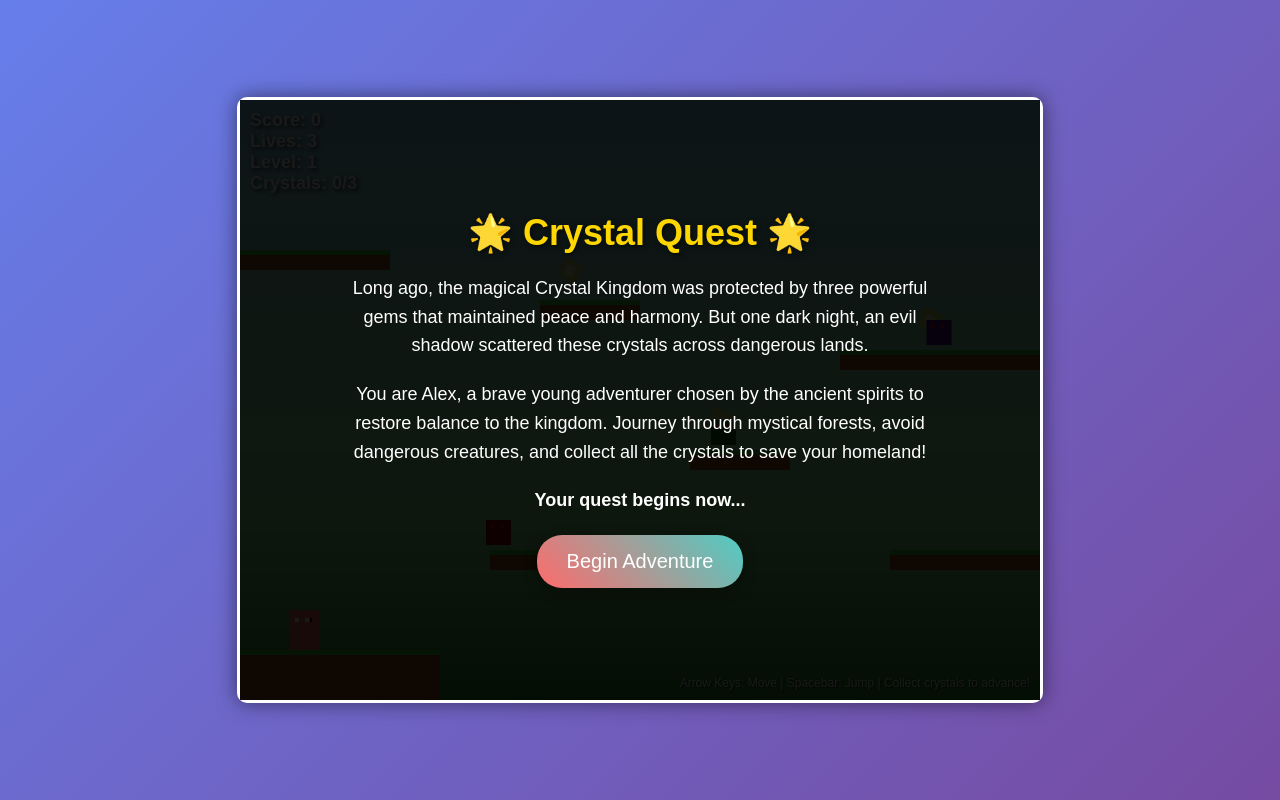
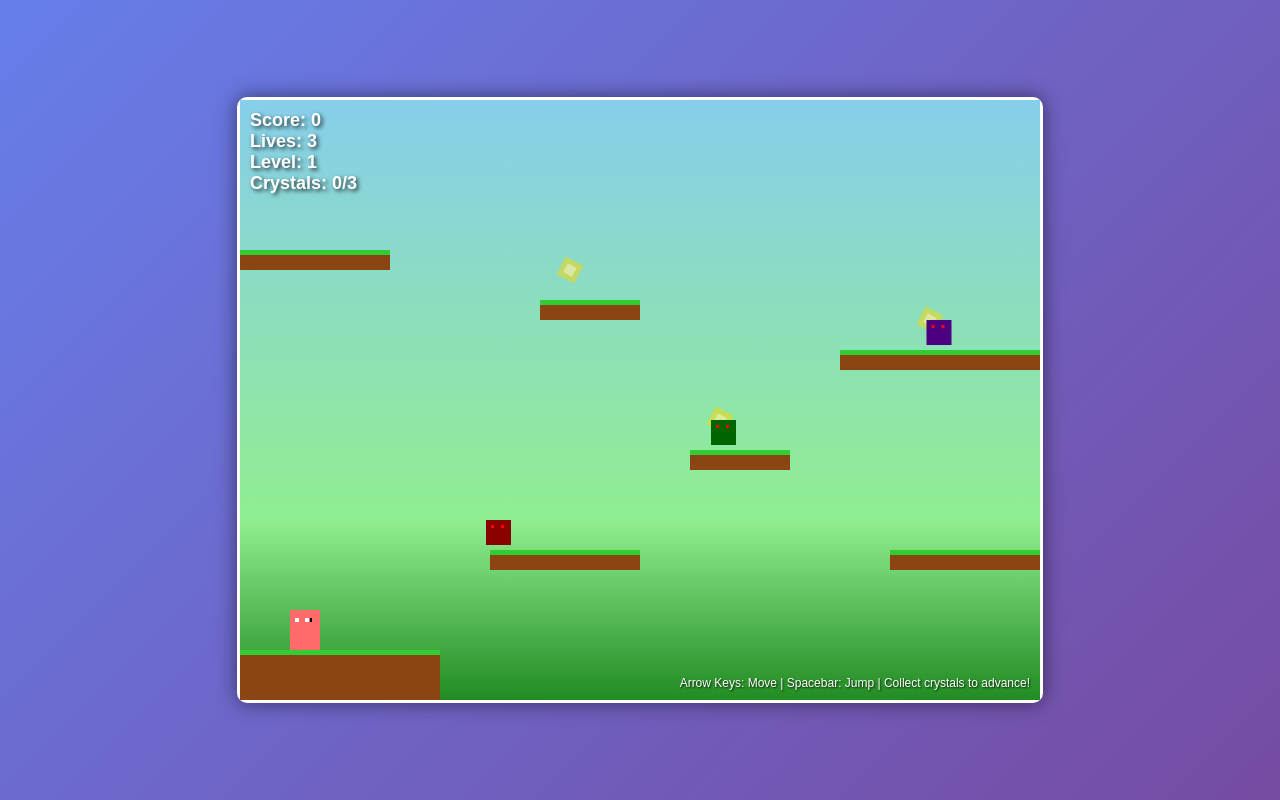
Before and after one commit to PrabashanaDev/Crystal-Quest, a plain HTML site: page main.html in a window 1280 px wide. Both pictures are taken after a click on the button "Begin Adventure". Drawn offline with Linux system fonts and the light colour scheme.

Commit message:
Bug fixed in instruction menu

```diff
--- a/main.html
+++ b/main.html
@@ -205,7 +205,7 @@
 
         startButton.addEventListener('click', () => {
             gameState = 'playing';
-            storyScreen.classList.add('hidden');
+            storyScreen.style.display = 'none';
             gameLoop();
         });
 
```
